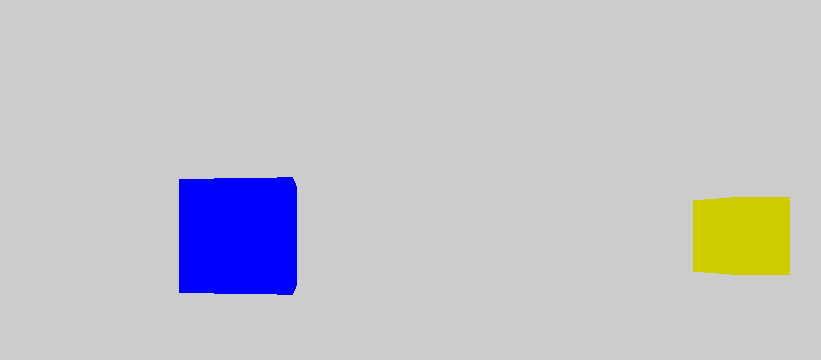
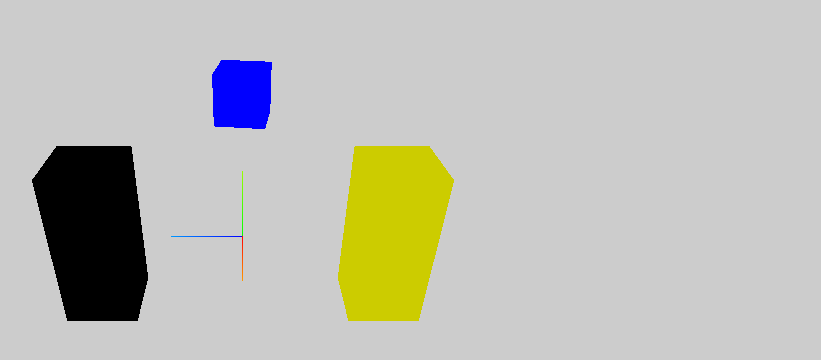
Before and after one commit to rimka023/sae_402, a website: page index.html in a window 1280 px wide. Shown: the part 164-524 px from the top of the page, without its empty margins (397-1218 px from the left). Drawn offline with nearby package versions, Linux system fonts and the light colour scheme.

Commit message:
mise en relation ddes 2 codes fini

```diff
--- a/index.html
+++ b/index.html
@@ -40,7 +40,9 @@
             0.1, // Near clipping plane
             1000 // Far clipping plane
         );
-        camera.position.z = 5;
+        camera.position.x = 600
+        camera.position.y = 400
+        camera.position.z = 0
 
         // Create a renderer
         const renderer = new THREE.WebGLRenderer();
@@ -48,33 +50,45 @@
         document.body.appendChild(renderer.domElement);
 
         // Create a cube
-        const cubeGeometry = new THREE.BoxGeometry(1, 1, 1);
+        const cubeGeometry = new THREE.BoxGeometry(10, 10, 10);
+        const geometry = new THREE.BoxGeometry(10, 15, 10);
         const cubeMaterial = new THREE.MeshBasicMaterial({ color: Math.random() < 0.5 ? 0xff0000 : 0x0000ff });
-        const geometry = new THREE.BoxGeometry(10, 9, 9);
         const recyclage = new THREE.MeshBasicMaterial({ color: 0xcccc00 });
         const pasrecyclage = new THREE.MeshBasicMaterial({ color: 0x000000 });
         const cube = new THREE.Mesh(cubeGeometry, cubeMaterial);
-        const cube1 = new THREE.Mesh(cubeGeometry, recyclage);
-        const cube2 = new THREE.Mesh(cubeGeometry, pasrecyclage);
+        const cube1 = new THREE.Mesh(geometry, recyclage);
+        const cube2 = new THREE.Mesh(geometry, pasrecyclage);
 
         scene.add(cube, cube2, cube1);
+
+
+        // Cube produit
+        cube.scale.x = 3;
+        cube.scale.y = 3;
+        cube.scale.z = 3;
+        cube.position.x = 300;
+        cube.position.y = 300;
+        cube.position.z = 0;
 
         // Cube recyclage
         cube1.scale.x = 10;
         cube1.scale.y = 15;
         cube1.scale.z = 10;
-        cube1.position.x = 100;
+        cube1.position.x = 0;
         cube1.position.y = 0;
-        cube1.position.z = -100;
+        cube1.position.z = -200;
 
         // Cube pas recyclable
         cube2.scale.x = 10;
         cube2.scale.y = 15;
         cube2.scale.z = 10;
-        cube2.position.x = -100;
+        cube2.position.x = 0;
         cube2.position.y = 0;
-        cube2.position.z = 100;
+        cube2.position.z = 200;
 
+        const axesHelper = new THREE.AxesHelper(100)
+          // Ajouter les axes à la scène
+        scene.add(axesHelper)
 
         let clicked = false;
         let originalColor = cubeMaterial.color.clone();
@@ -88,6 +102,8 @@
                 }, 1000);
             }
         };
+
+        const control = new OrbitControls(camera, renderer.domElement)
 
         // Add mouse events for dragging the cube
         // let mouseDown = false;
@@ -114,6 +130,7 @@
         // renderer.domElement.addEventListener('mousedown', onMouseDown);
         // renderer.domElement.addEventListener('mouseup', onMouseUp);
         // renderer.domElement.addEventListener('mousemove', onMouseMove);
+
         renderer.setClearColor(0xcccccc, 1, 0)
 
         // Render the scene
```
